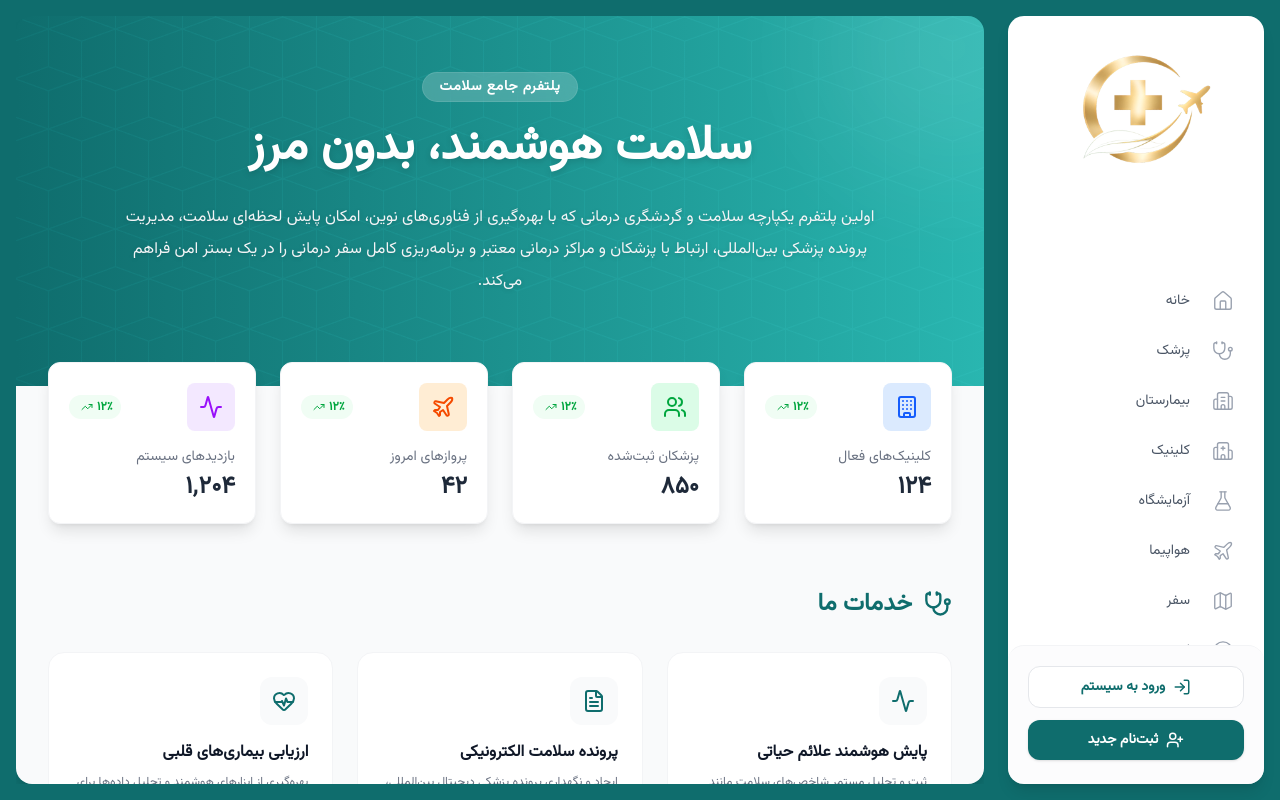
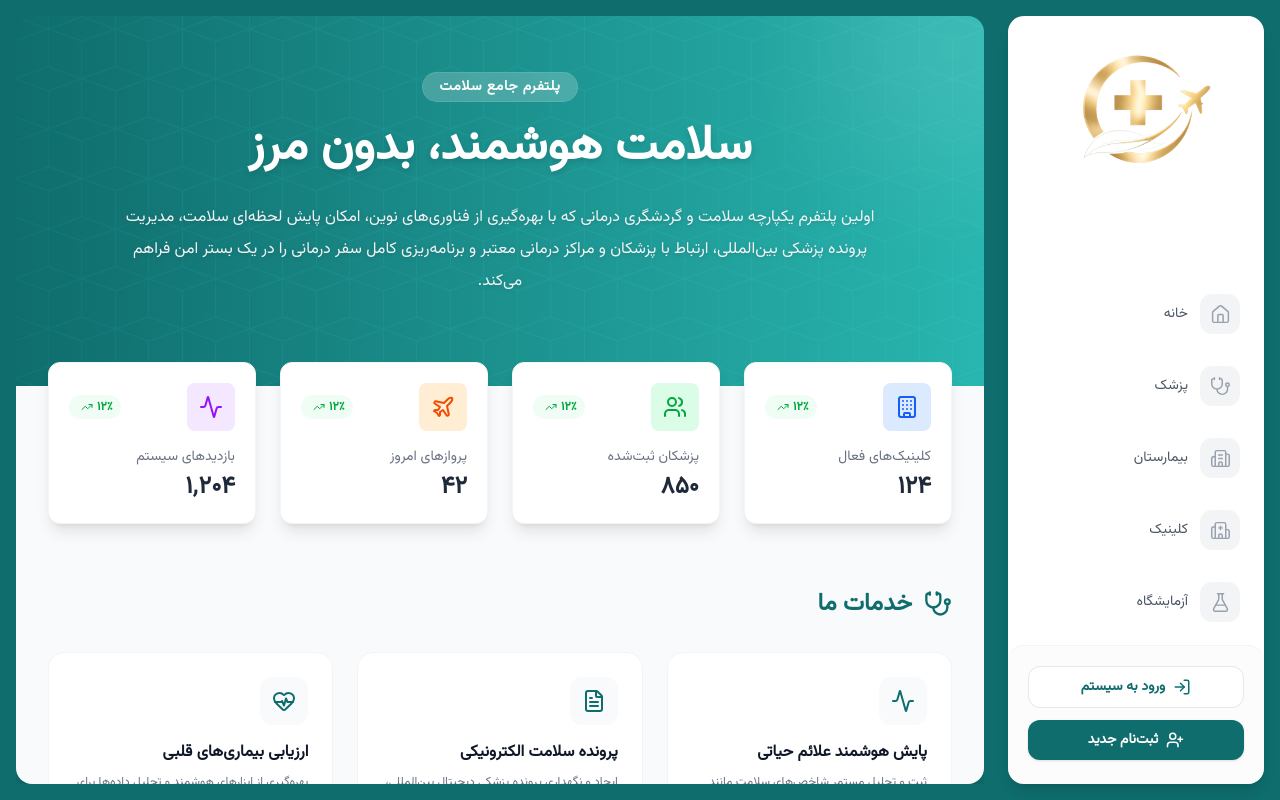
Before and after one commit to yousefbeikWork/Gadget, a React (Vite) app: page / in a window 1280 px wide. Built offline with nearby package versions, Linux system fonts and the light colour scheme; what react-multi-date-picker would draw is missing.

Commit message:
sidebar UI changed

```diff
--- a/src/components/Sidebar.tsx
+++ b/src/components/Sidebar.tsx
@@ -24,6 +24,7 @@ import {
   Shield,
   Info,
   PhoneCall,
+  Warehouse,
 } from "lucide-react";
 import LanguageSwitcher from "./LanguageSwitcher";
 import DoctorAvatar from "./DoctorAvatar";
@@ -41,7 +42,7 @@ const menuItems = [
       "laboratorCenter",
       "Leader",
       "guest",
-      "Hospital"
+      "Hospital",
     ],
   },
   {
@@ -54,7 +55,13 @@ const menuItems = [
     key: "schedule",
     path: "/schedule",
     icon: Calendar,
-    allowedRoles: ["Doctor", "MedicalCenter", "laboratorCenter", "Leader","Hospital"],
+    allowedRoles: [
+      "Doctor",
+      "MedicalCenter",
+      "laboratorCenter",
+      "Leader",
+      "Hospital",
+    ],
   },
   {
     key: "myAppointments",
@@ -78,20 +85,20 @@ const menuItems = [
       "laboratorCenter",
       "Leader",
       "Admin",
-      "Hospital"
+      "Hospital",
     ],
   },
   {
     key: "doctors",
     path: "/doctors",
     icon: Stethoscope,
-    allowedRoles: ["Patient", "Leader", "guest", "Admin","Hospital"],
+    allowedRoles: ["Patient", "Leader", "guest", "Admin", "Hospital"],
   },
   {
     key: "hospitals",
     path: "/hospitals",
     icon: Building2,
-    allowedRoles: ["Patient", "Leader", "guest", "Doctor","Admin"],
+    allowedRoles: ["Patient", "Leader", "guest", "Doctor", "Admin"],
   },
   {
     key: "clinics",
@@ -121,7 +128,13 @@ const menuItems = [
     key: "calibration",
     path: "/calibration",
     icon: Wrench,
-    allowedRoles: ["MedicalCenter", "laboratorCenter","Hospital"],
+    allowedRoles: ["MedicalCenter", "laboratorCenter", "Hospital"],
+  },
+  {
+    key: "inventoryManagement",
+    path: "/inventory-management",
+    icon: Warehouse,
+    allowedRoles: ["Hospital"],
   },
   {
     key: "airplanes",
@@ -158,7 +171,7 @@ const menuItems = [
       "laboratorCenter",
       "Leader",
       "guest",
-      "Hospital"
+      "Hospital",
     ],
   },
   {
@@ -172,7 +185,7 @@ const menuItems = [
       "laboratorCenter",
       "Leader",
       "guest",
-      "Hospital"
+      "Hospital",
     ],
   },
   {
@@ -272,32 +285,122 @@ export default function Sidebar({ isOpen, onClose }: SidebarProps) {
           </div>
         </div>
 
-        <div className="flex-1 py-6 md:py-6 overflow-y-auto overflow-x-hidden custom-scrollbar">
-          <ul className="space-y-1.5 md:space-y-4">
+        <div className="flex-1 py-6 overflow-y-auto overflow-x-hidden custom-scrollbar">
+          <ul className="space-y-2 md:space-y-3 px-3">
             {filteredMenuItems.map((item, index) => {
               const Icon = item.icon;
+
               return (
                 <NavLink
                   key={index}
                   to={item.path}
                   onClick={onClose}
-                  className="flex items-center gap-4 px-6 py-2 md:py-0 cursor-pointer group transition-all duration-300 md:hover:scale-105 rtl:origin-right ltr:origin-left"
+                  className="group relative block cursor-pointer"
                 >
                   {({ isActive }) => (
-                    <>
+                    <div
+                      className={`
+                relative flex items-center gap-3
+                px-3 py-2.5
+                rounded-2xl
+                transition-all duration-300 ease-out
+                overflow-hidden
+
+                ${
+                  isActive
+                    ? "bg-gadget-dark text-white shadow-lg shadow-gadget-dark/20"
+                    : "text-gray-500 hover:bg-gray-100/80 hover:text-gadget-dark"
+                }
+
+                hover:translate-x-1
+                rtl:hover:-translate-x-1
+              `}
+                    >
+                      {/* Active glow */}
+                      {isActive && (
+                        <div className="absolute inset-0 bg-linear-to-r from-white/10 via-transparent to-transparent pointer-events-none" />
+                      )}
+
+                      {/* Active indicator */}
                       <div
-                        className={`p-1.5 rounded-lg transition-colors ${isActive ? "text-white bg-gadget-dark shadow-md" : "text-gray-400 group-hover:text-gadget-dark"}`}
+                        className={`
+                  absolute top-1/2 -translate-y-1/2
+                  w-1 h-7
+                  rounded-full
+                  transition-all duration-300
+                  rtl:right-0 ltr:left-0
+                  ${
+                    isActive
+                      ? "bg-white opacity-100"
+                      : "bg-transparent opacity-0"
+                  }
+                `}
+                      />
+
+                      {/* Icon */}
+                      <div
+                        className={`
+                  relative z-10
+                  flex items-center justify-center
+                  w-10 h-10
+                  rounded-xl
+                  transition-all duration-300
+
+                  ${
+                    isActive
+                      ? "bg-white/15 text-white shadow-inner"
+                      : "bg-gray-100 text-gray-400 group-hover:bg-gadget-dark/10 group-hover:text-gadget-dark group-hover:scale-110"
+                  }
+                `}
                       >
-                        <Icon strokeWidth={1.5} size={22} />
+                        <Icon
+                          size={21}
+                          strokeWidth={isActive ? 2 : 1.7}
+                          className="transition-transform duration-300 group-hover:rotate-[-4deg]"
+                        />
                       </div>
-                      <div>
+
+                      {/* Text */}
+                      <div className="relative z-10 flex-1 min-w-0">
                         <h3
-                          className={`text-sm transition-colors ${isActive ? "font-bold text-gadget-dark" : "font-medium text-gray-600 group-hover:text-gadget-dark"}`}
+                          className={`
+                    text-sm
+                    truncate
+                    transition-all duration-300
+                    ${
+                      isActive
+                        ? "font-bold text-white"
+                        : "font-medium text-gray-600 group-hover:text-gadget-dark"
+                    }
+                  `}
                         >
                           {t(item.key)}
                         </h3>
+
+                        {/* Small active text */}
+                        {isActive && (
+                          <span className="block mt-0.5 text-[10px] text-white/60 font-normal">
+                            Active
+                          </span>
+                        )}
                       </div>
-                    </>
+
+                      {/* Arrow */}
+                      <div
+                        className={`
+                  relative z-10
+                  text-xs
+                  transition-all duration-300
+                  ${
+                    isActive
+                      ? "opacity-100 text-white translate-x-0"
+                      : "opacity-0 -translate-x-2 group-hover:opacity-100 group-hover:translate-x-0 text-gadget-dark"
+                  }
+                `}
+                      >
+                        <span className="rtl:rotate-180 inline-block">›</span>
+                      </div>
+                    </div>
                   )}
                 </NavLink>
               );
@@ -332,9 +435,9 @@ export default function Sidebar({ isOpen, onClose }: SidebarProps) {
                         ? userProfile?.centerName
                         : userRole === "Hospital"
                           ? userProfile?.hospitalName
-                        : userProfile
-                          ? `${userProfile.firstName || ""} ${userProfile.lastName || ""}`
-                          : t("loading")}
+                          : userProfile
+                            ? `${userProfile.firstName || ""} ${userProfile.lastName || ""}`
+                            : t("loading")}
                     </h4>
                     <p className="text-xs text-gray-500 font-medium truncate mt-0.5">
                       {userRole === "Doctor" && userProfile?.Expertise
--- a/src/locales/i18n.ts
+++ b/src/locales/i18n.ts
@@ -14,6 +14,7 @@ const resources = {
       myDoctors: "پزشکان من",
       airplanes: "هواپیما",
       calibration: "کالیبراسیون",
+      inventoryManagement: "انبار گردانی",
       travel: "سفر",
       guides: "راهنما",
       search: "جست و جو",
@@ -488,6 +489,7 @@ const resources = {
       laboratories: "Laboratories",
       myLaboratories: "Collaborating Labs",
       calibration: "Calibration",
+      inventoryManagement: "Inventory Management",
       clinics: "Clinics",
       HospitalClinics: "Hospital Clinics",
       myDoctors: "My Doctors",
--- a/src/services/api.ts
+++ b/src/services/api.ts
@@ -1,8 +1,8 @@
 import axios from "axios";
 
 // آدرس پایه بک‌اند شما
-const API_URL = "http://localhost:5000";
-// const API_URL = "https://nouryahealth.ir";
+// const API_URL = "http://localhost:5000";
+const API_URL = "https://nouryahealth.ir";
 
 // ساخت یک نمونه (Instance) از عکسویس
 const api = axios.create({
```
